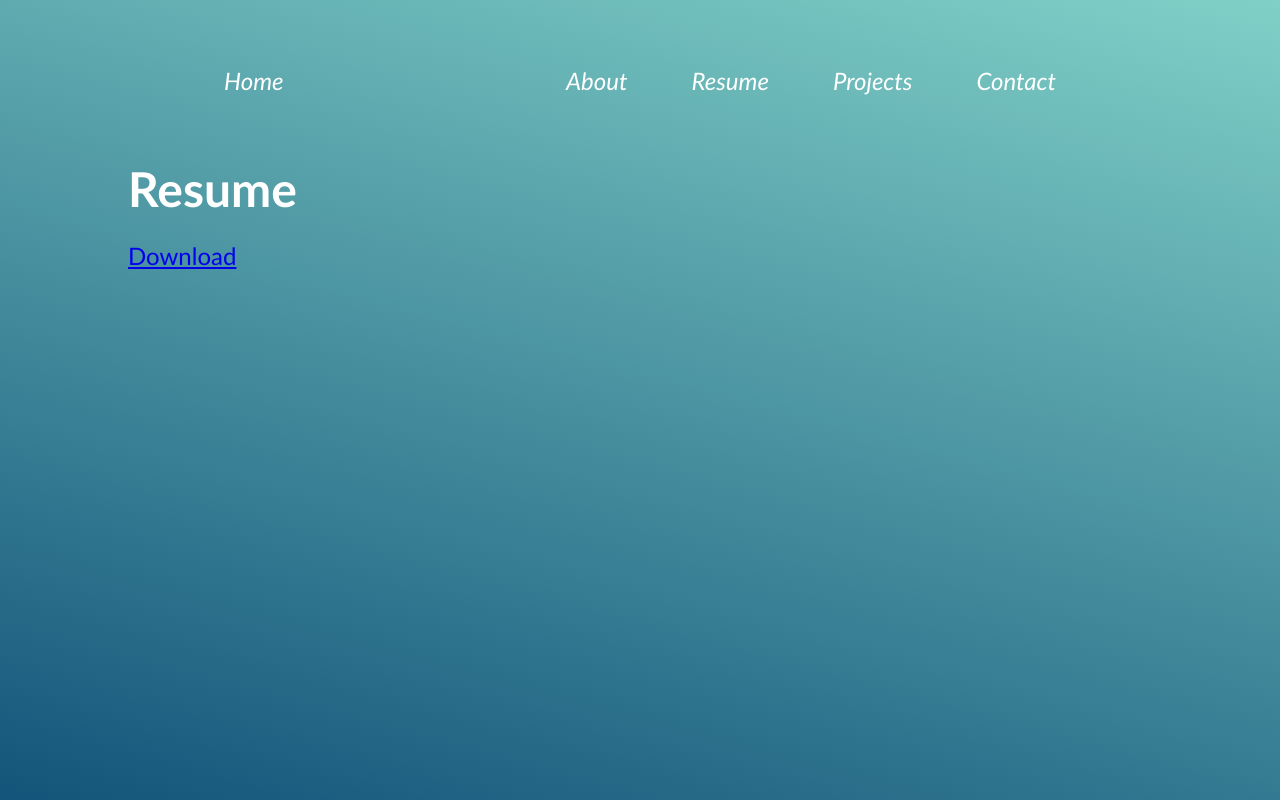
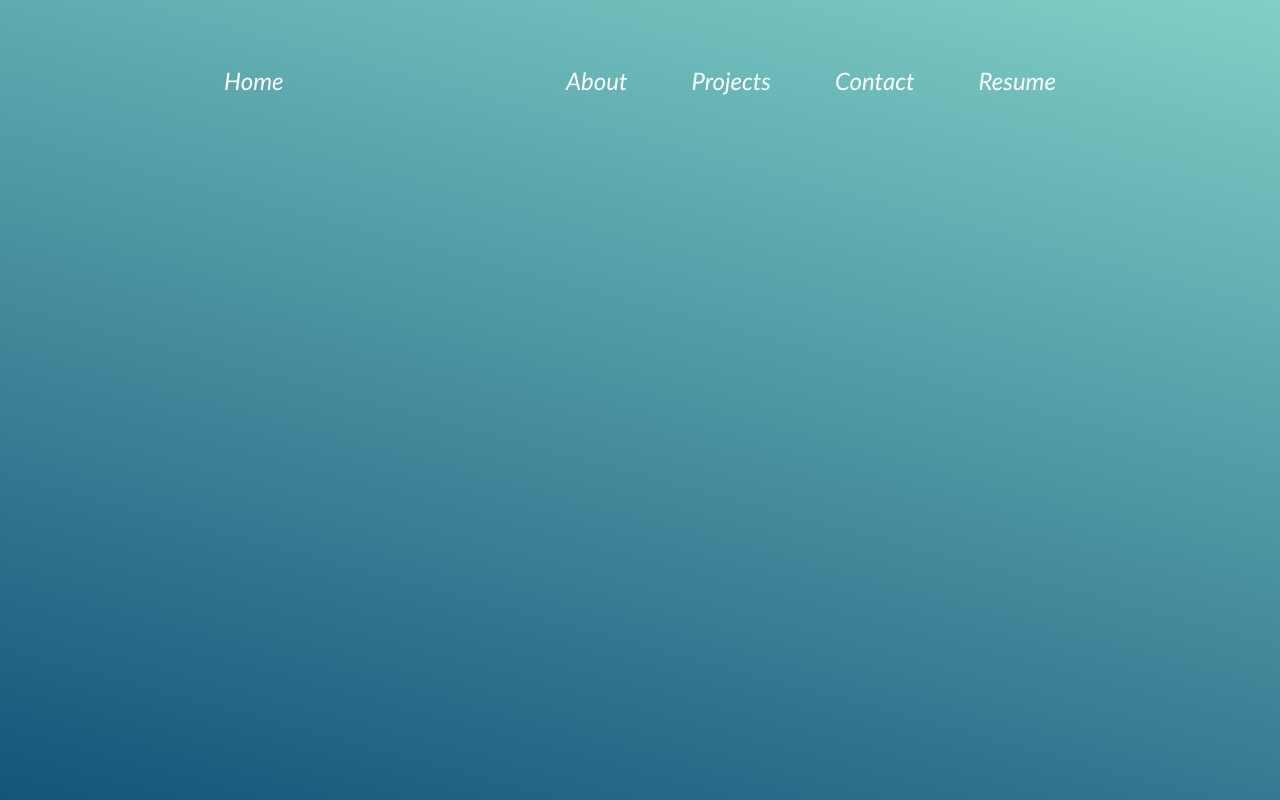
Before and after one commit to JustinKnueppel/PersonalWebsite, a React (Create React App) app: page /resume in a window 1280 px wide. Built offline with nearby package versions, Linux system fonts and the light colour scheme.

Commit message:
Make resume in nav a direct download

```diff
--- a/src/App.js
+++ b/src/App.js
@@ -2,7 +2,6 @@ import React from "react";
 import { BrowserRouter as Router, Route } from "react-router-dom";
 import Home from "./components/Home";
 import About from "./components/About";
-import Resume from "./components/Resume";
 import Projects from "./components/Projects";
 import Contact from "./components/Contact";
 
@@ -15,7 +14,6 @@ function App() {
                 <Navigation />
                 <Route exact path="/" component={Home} />
                 <Route path="/about" component={About} />
-                <Route path="/resume" component={Resume} />
                 <Route path="/projects" component={Projects} />
                 <Route path="/contact" component={Contact} />
             </div>
--- a/src/components/Resume.js
+++ /dev/null
@@ -1,22 +0,0 @@
-import React from "react";
-
-export default class Resume extends React.Component {
-    componentDidMount() {
-        document.title = "Justin Knueppel | Resume";
-    }
-    render() {
-        return (
-            <div className="content">
-                <h1>Resume</h1>
-                <p>
-                    <a
-                        href="https://github.com/JustinKnueppel/Resume/raw/master/Resume.pdf"
-                        download
-                    >
-                        Download
-                    </a>
-                </p>
-            </div>
-        );
-    }
-}
--- a/src/components/navigation/navigation.js
+++ b/src/components/navigation/navigation.js
@@ -15,13 +15,16 @@ export default class Navigation extends Component {
                         <Link to="/about">About</Link>
                     </li>
                     <li>
-                        <Link to="/resume">Resume</Link>
-                    </li>
-                    <li>
                         <Link to="/projects">Projects</Link>
                     </li>
                     <li>
                         <Link to="/contact">Contact</Link>
+                    </li>
+                    <li>
+                    <a
+                        href="https://github.com/JustinKnueppel/Resume/raw/master/Resume.pdf"
+                        download
+                    >Resume</a>
                     </li>
                 </ul>
             </nav>
```
